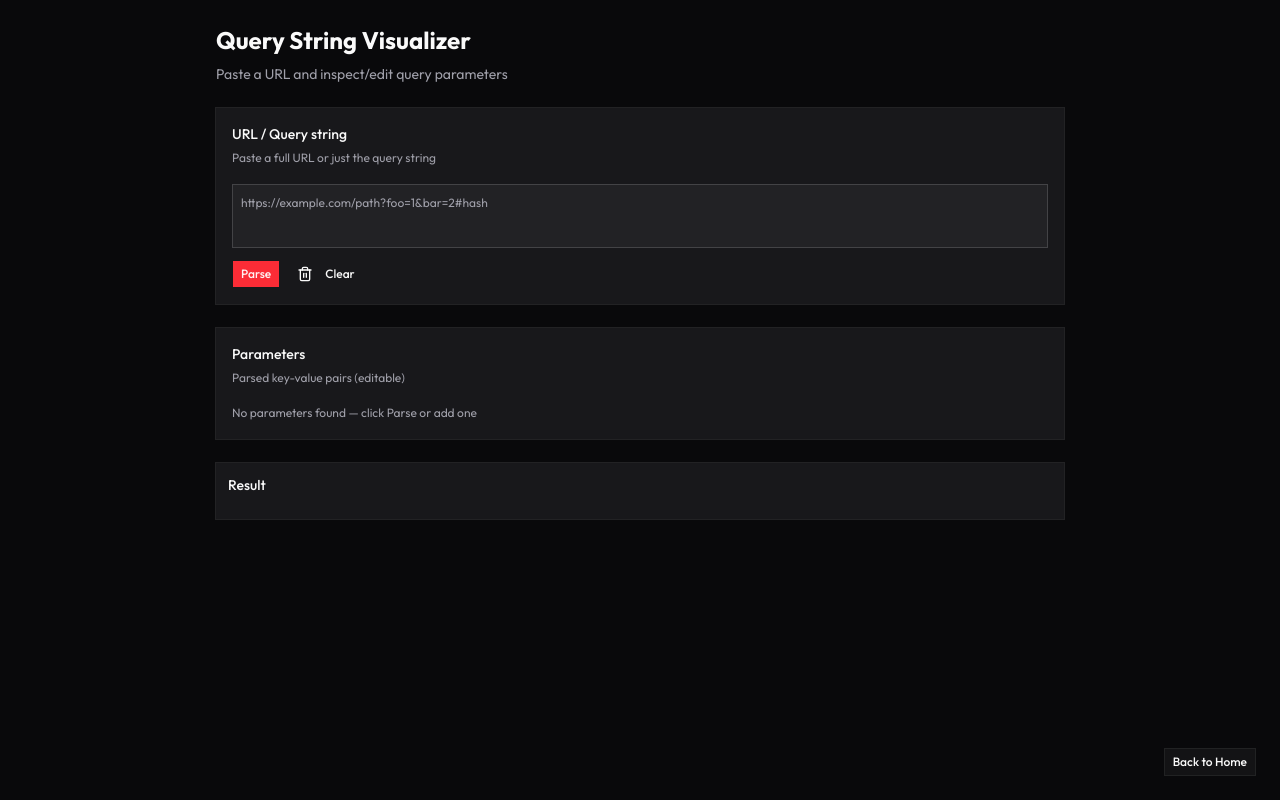
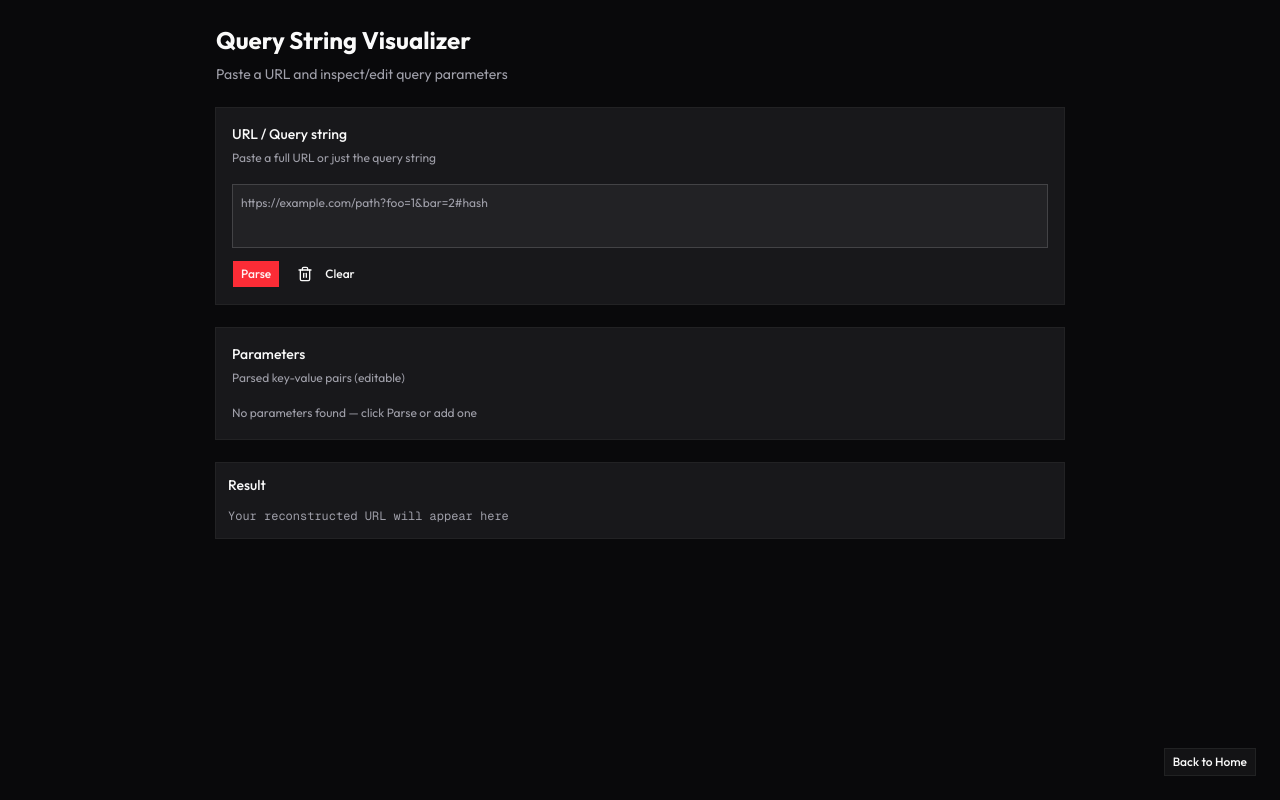
Before and after one commit to f312213213/toolbox, a Next.js app: page /query in a window 1280 px wide. Built offline with nearby package versions, Linux system fonts and the light colour scheme.

Commit message:
feat(query): add placeholder to Result section when empty

```diff
--- a/app/query/page.tsx
+++ b/app/query/page.tsx
@@ -166,7 +166,9 @@ export default function QueryPage() {
           <CardTitle>Result</CardTitle>
         </CardHeader>
         <CardContent>
-          <div className="font-mono break-words">{buildFull()}</div>
+          <div className="font-mono break-words">
+            {buildFull() ? buildFull() : <span className="text-muted-foreground">Your reconstructed URL will appear here</span>}
+          </div>
         </CardContent>
       </Card>
 
```
